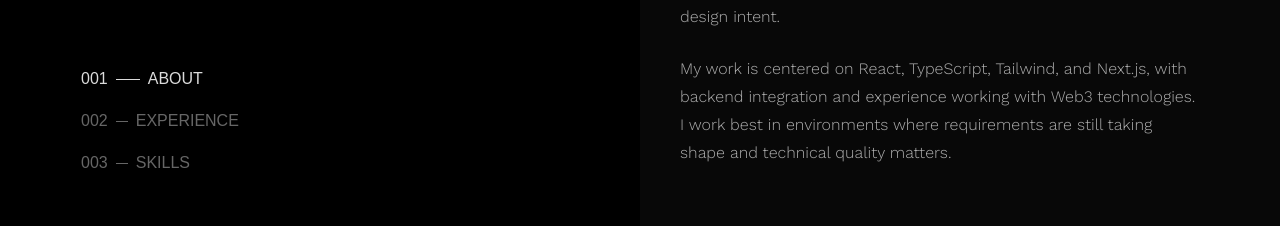
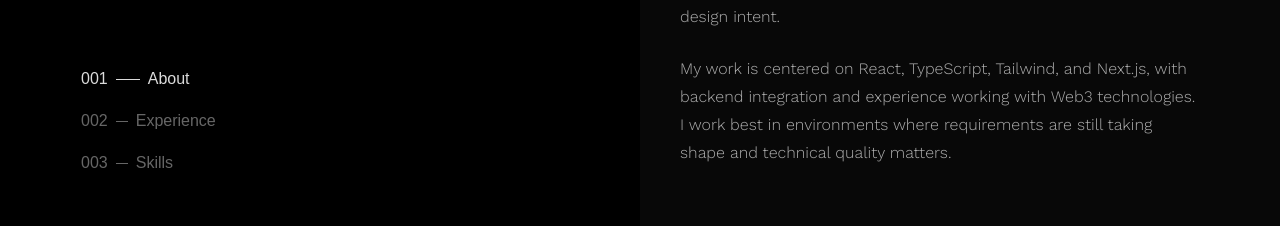
Before and after one commit to alexaganov/portfolio-website, a Next.js app: page / in a window 1280 px wide. Shown: the part 425-651 px from the top of the page. Built offline with nearby package versions, Linux system fonts and the light colour scheme; no server answers; a web font is replaced by a local one.

Commit message:
fix initial page animation; minor ui fixes

```diff
--- a/src/features/home/HomePage.tsx
+++ b/src/features/home/HomePage.tsx
@@ -42,7 +42,7 @@
   return (
     <SectionNavProvider sections={sections}>
       <main
-        className={clsx('relative lg:grid lg:grid-cols-2', {
+        className={clsx('relative overflow-clip lg:grid lg:grid-cols-2', {
           'gsap-hide-items': pageAnimation.isPlaying,
           'h-screen overflow-hidden': pageAnimation.isPlaying,
         })}
@@ -60,13 +60,15 @@
           />
         </header>
 
-        {/* <div className="p-6 lg:pl-0">
-        </div> */}
-        <HomeSecondaryContent data-gsap-target="content" className="gsap-item max-lg:pb-24" />
+        <HomeSecondaryContent
+          data-gsap-target="content"
+          className="gsap-item overflow-hidden max-lg:pb-24"
+        />
       </main>
 
       <div className="fixed z-10 bottom-0 w-full h-24 flex items-center lg:hidden">
         <div className="absolute w-full h-full left-0 z-0 top-0 bg-linear-to-b from-transparent to-bg-primary" />
+
         <MainNavMobile
           data-gsap-target="secondary"
           className="relative gsap-item w-full max-w-150 px-5 md:px-10 mx-auto"
--- a/src/features/home/HomePageSections.tsx
+++ b/src/features/home/HomePageSections.tsx
@@ -75,7 +75,7 @@
                   role="presentation"
                   aria-hidden="true"
                   className={cn(
-                    'font-mono block text-shadow-[1px_1px,-1px_-1px,1px_-1px,-1px_1px] text-shadow-text-tertiary opacity-20 text-bg-secondary font-black tracking-tighter leading-none text-[120px] -translate-y-2 lg:-translate-y-2.5 -translate-x-5 lg:-translate-x-6',
+                    'font-mono block text-shadow-[1px_1px,-1px_-1px,1px_-1px,-1px_1px] text-shadow-text-tertiary opacity-20 text-bg-secondary font-black tracking-tighter leading-none text-[120px] -translate-y-2 lg:-translate-y-2.5 -translate-x-14 lg:-translate-x-6',
                     ' mask-linear-from-0% mask-linear-to-80% mask-linear-180 mask-linear-from-black mask-linear-to-black/0 mask-linear-to-b',
                   )}
                 >
--- a/src/features/home/MainNavDesktop.tsx
+++ b/src/features/home/MainNavDesktop.tsx
@@ -9,8 +9,8 @@
 
 const MainNavDesktop = ({ className, ...props }: MainNavDesktopProps) => {
   const { activeId, sections } = useSectionNav();
-  const activeSectionIndex = sections.findIndex((section) => section.id === activeId);
-  const translateY = activeSectionIndex === -1 ? 0 : (activeSectionIndex / sections.length) * 100;
+  // const activeSectionIndex = sections.findIndex((section) => section.id === activeId);
+  // const translateY = activeSectionIndex === -1 ? 0 : (activeSectionIndex / sections.length) * 100;
 
   return (
     <nav className={clsx('relative', className)} aria-label="Main navigation" {...props}>
@@ -46,7 +46,7 @@
                   document.getElementById(id)?.scrollIntoView();
                 }}
                 href={`#${id}`}
-                className={clsx('btn btn-text-primary gap-2 uppercase', {
+                className={clsx('btn btn-text-primary gap-2', {
                   'btn-text-primary-active': isActive,
                 })}
               >
--- a/src/providers/PageAnimationProvider.tsx
+++ b/src/providers/PageAnimationProvider.tsx
@@ -1,6 +1,7 @@
 'use client';
 import { useGSAP } from '@gsap/react';
 import gsap from 'gsap';
+// import { GSDevTools } from 'gsap/GSDevTools';
 import { ScrollTrigger } from 'gsap/ScrollTrigger';
 import { type ReactNode, useMemo, useState } from 'react';
 
@@ -8,6 +9,7 @@
 
 gsap.registerPlugin(useGSAP);
 gsap.registerPlugin(ScrollTrigger);
+// gsap.registerPlugin(GSDevTools);
 
 type ContextValue = {
   isPlaying: boolean;
@@ -74,6 +76,7 @@
     const rootTimeline = gsap.timeline({
       delay: 0.2,
       paused: true,
+      smoothChildTiming: true,
     });
 
     rootTimeline
@@ -119,6 +122,8 @@
     }, '-=1.25');
 
     rootTimeline.play();
+
+    // GSDevTools.create({ animation: rootTimeline });
   });
 
   const value: ContextValue = useMemo(() => {
```
